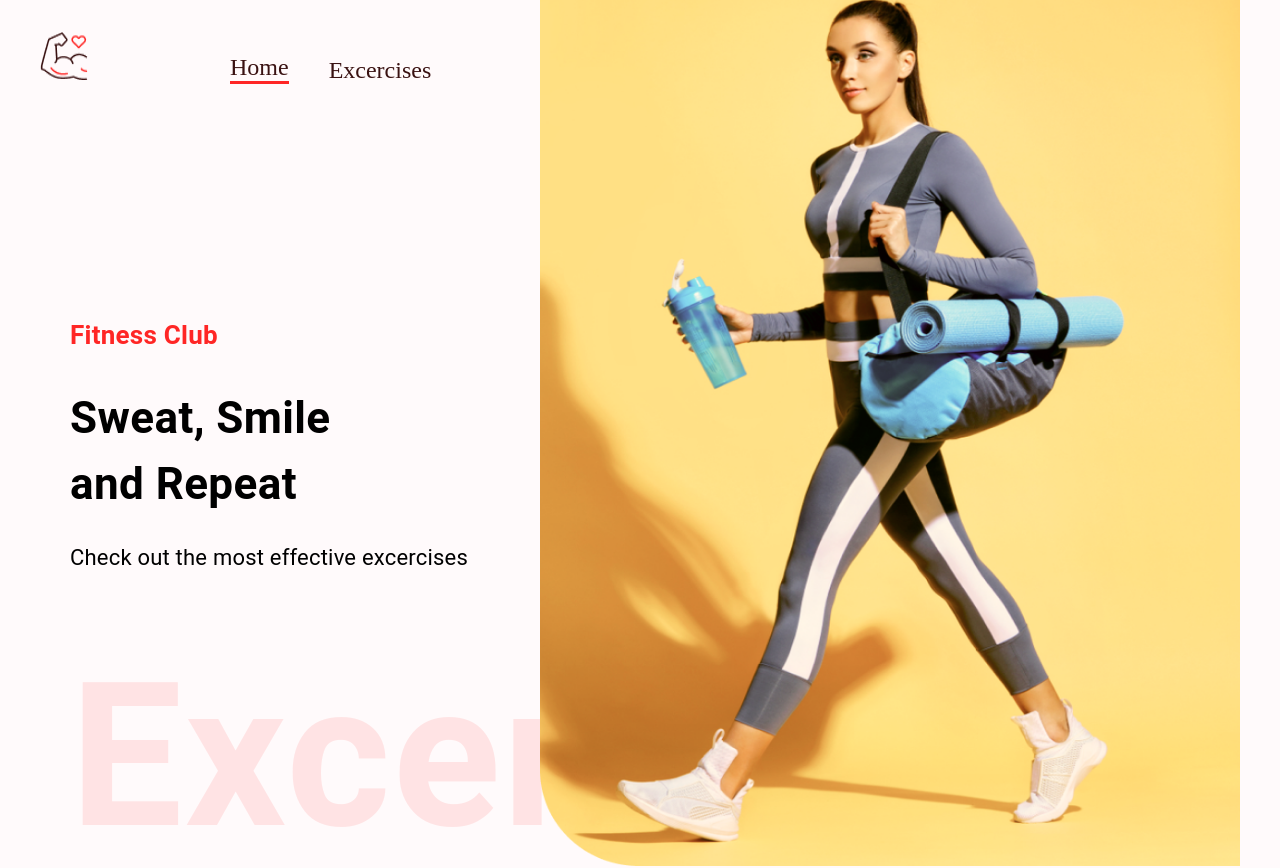
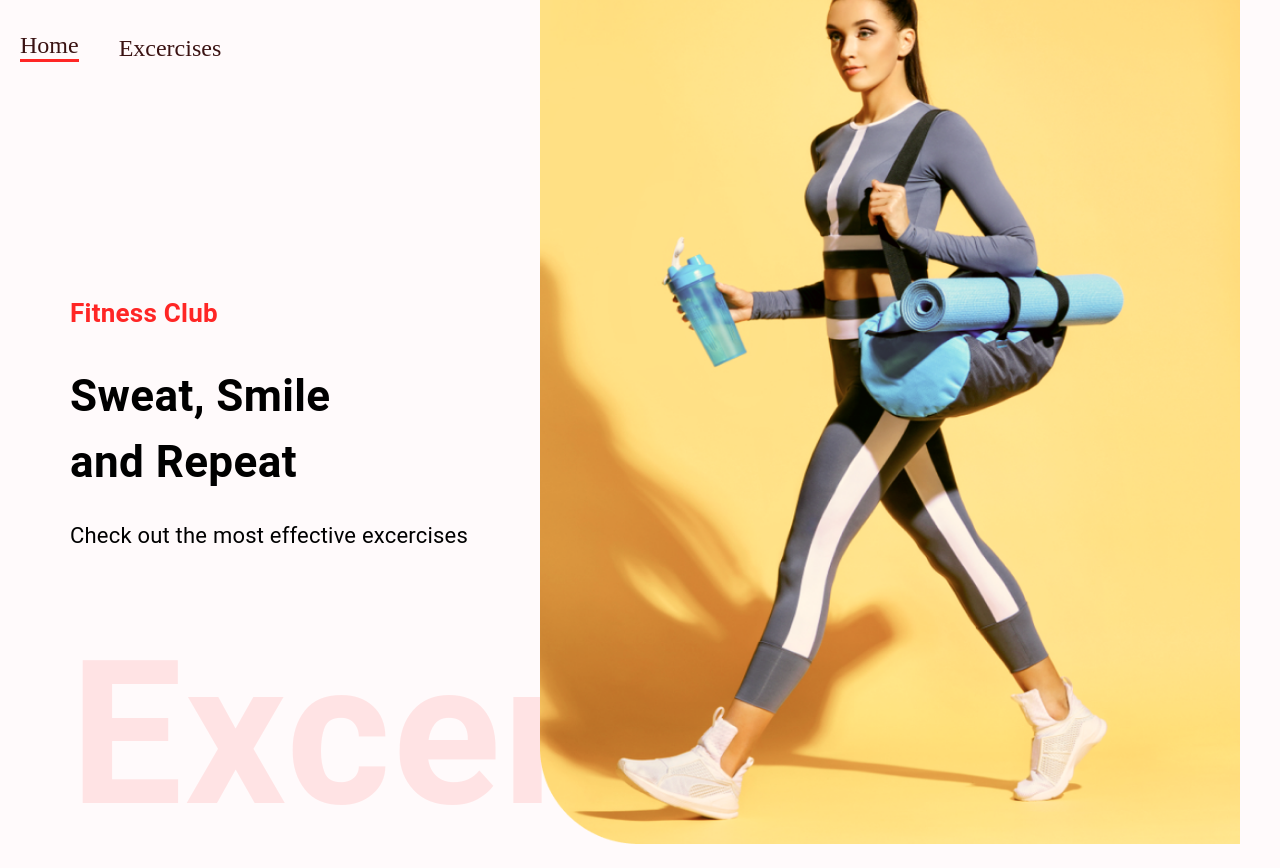
Before and after one commit to ayush2390/Exercise-App, a React (Create React App) app: page / in a window 1280 px wide. Shown: the top 868 px of the page. Built offline with nearby package versions, Linux system fonts and the light colour scheme; no server answers.

Commit message:
Update Navbar.js

```diff
--- a/src/components/Navbar.js
+++ b/src/components/Navbar.js
@@ -6,9 +6,6 @@ import Logo from '../assets/images/Logo.png'
 const Navbar = () => {
   return (
     <Stack direction='row' justifyContent='space-around' sx={{gap :{sm: '122px', xs: '40px'}, mt: {sm: '32px', xs: '20px'}, justifyContent: 'none'}} px= '20px'>
-        <Link to='/'>
-            <img src={Logo} alt='logo' style={{width: '48px', height: '48px', margin: '0 20px'}} />
-        </Link>
         <Stack
         direction='row'
         gap='40px'
```
